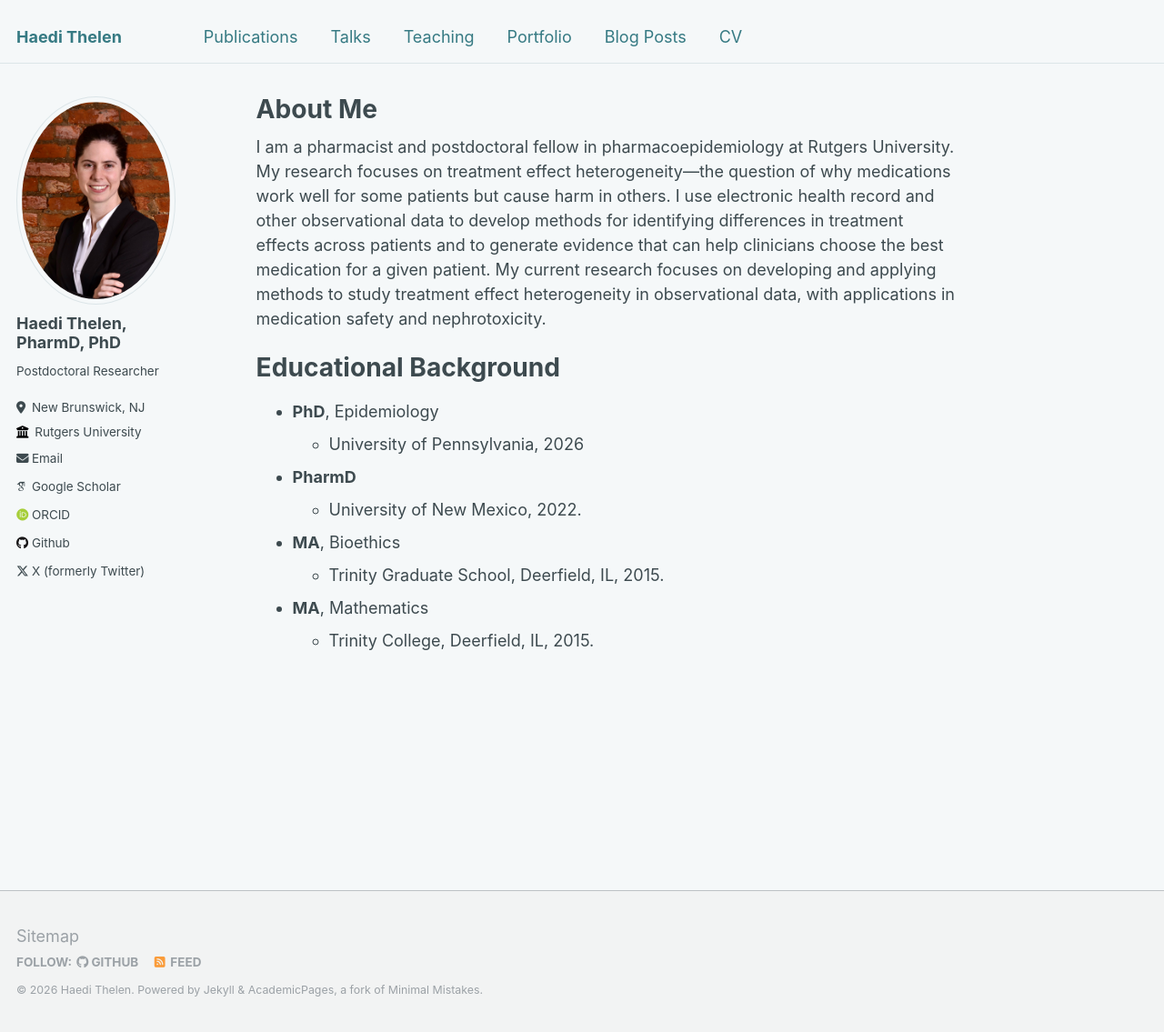
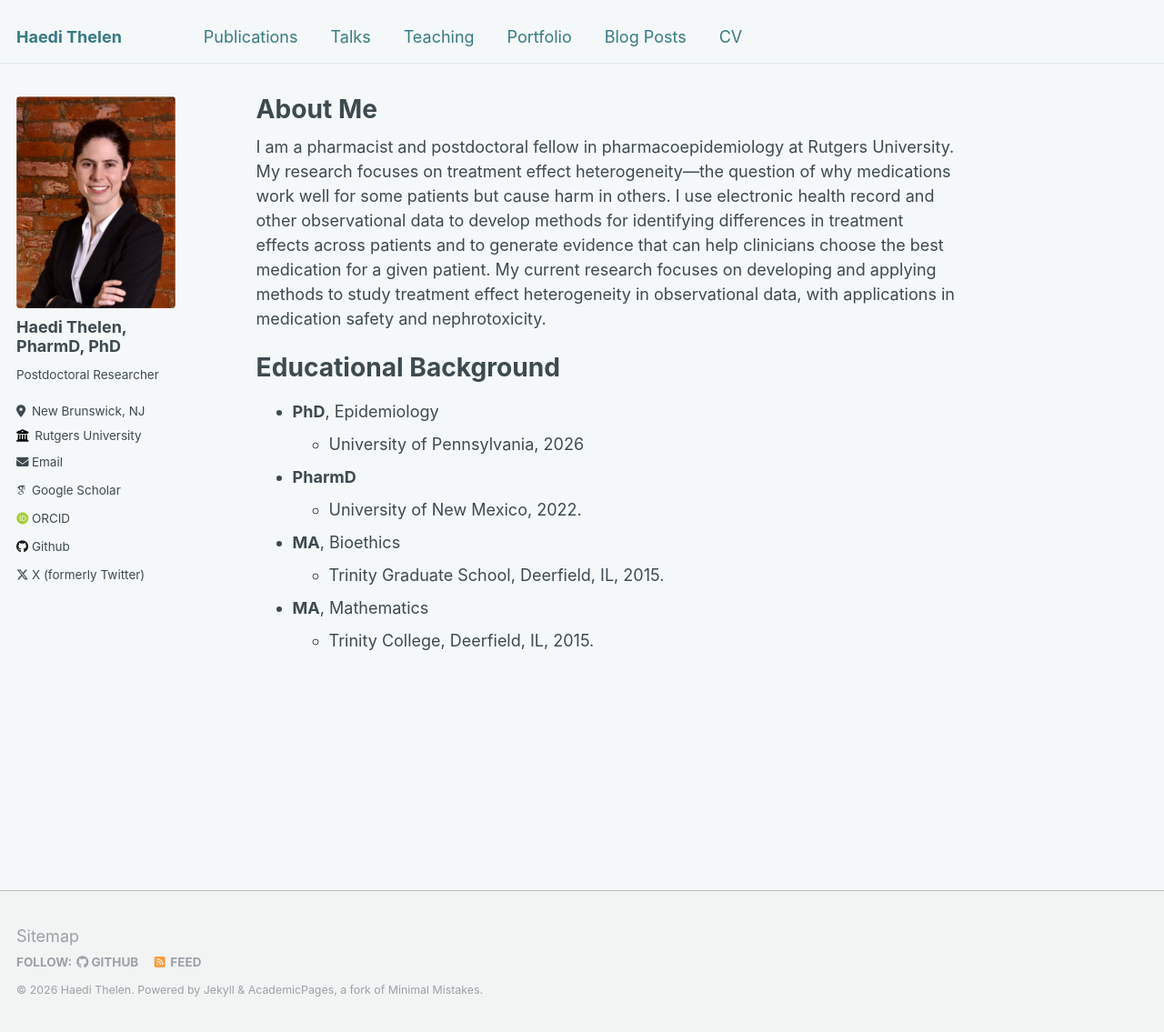
Before and after one commit to HaediThelen/HaediThelen.github.io, a Jekyll site: the page built from _pages/about.md, in a window 1280 px wide and 1135 px high. Shown: the whole window at 91% size. Built offline with Jekyll 4.4.1, drawn with Linux system fonts in a browser that asks for light colours; some web fonts are replaced.

Commit message:
Update photo.

```diff
--- a/_sass/_sidebar.scss
+++ b/_sass/_sidebar.scss
@@ -91,12 +91,12 @@
 
   img {
     max-width: 175px;
-    border-radius: 50%;
+    border-radius: 4px;
 
-    @include breakpoint($large) {
-      padding: 5px;
-      border: 1px solid $border-color;
-    }
+   // @include breakpoint($large) {
+    // padding: 5px;
+     // border: 1px solid $border-color;
+   // }
   }
 }
 
```
